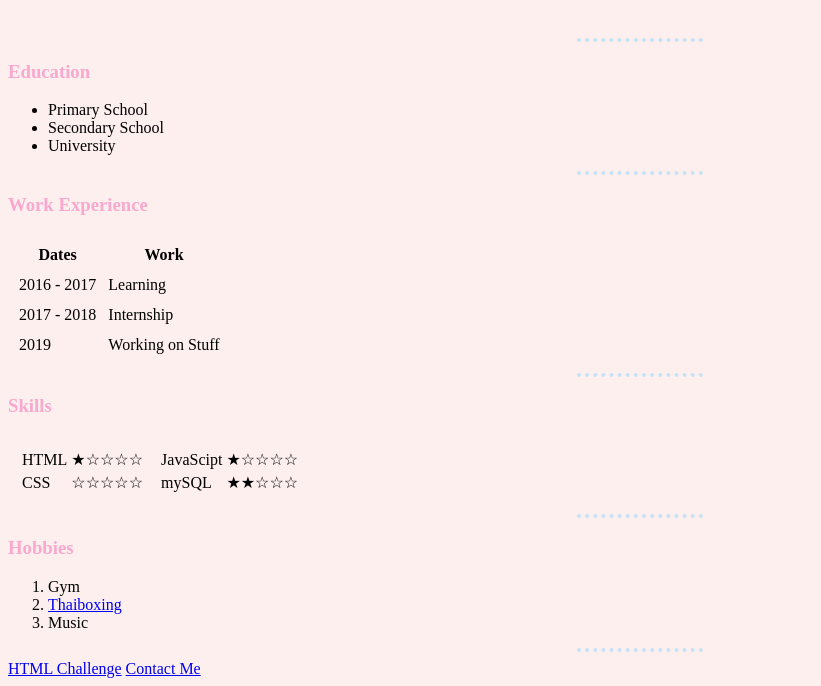
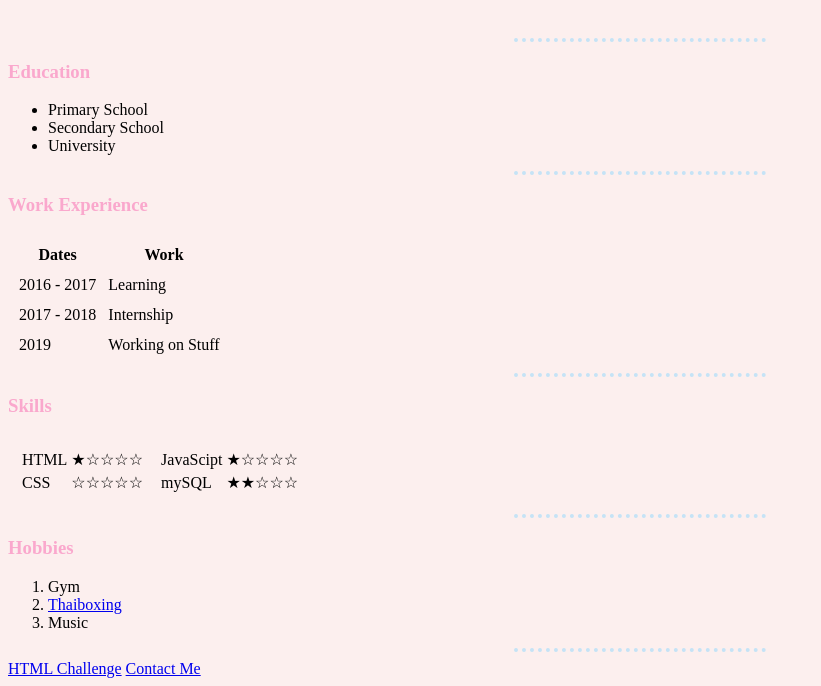
Before and after one commit to justin824/cv, a plain HTML site: page index.html in a window 1280 px wide. Shown: the part 168-854 px from the top of the page, without its empty margins (0-821 px from the left). Drawn offline with Linux system fonts and the light colour scheme.

Commit message:
Update styles.css

```diff
--- a/css/styles.css
+++ b/css/styles.css
@@ -6,7 +6,7 @@ hr {
     border-top-style: dotted;
     border-color: #c5e3f6;
     border-width: 4px;
-    width: 10%
+    width: 20%
 }
 h1 {
     color: #fc5c9c
```
